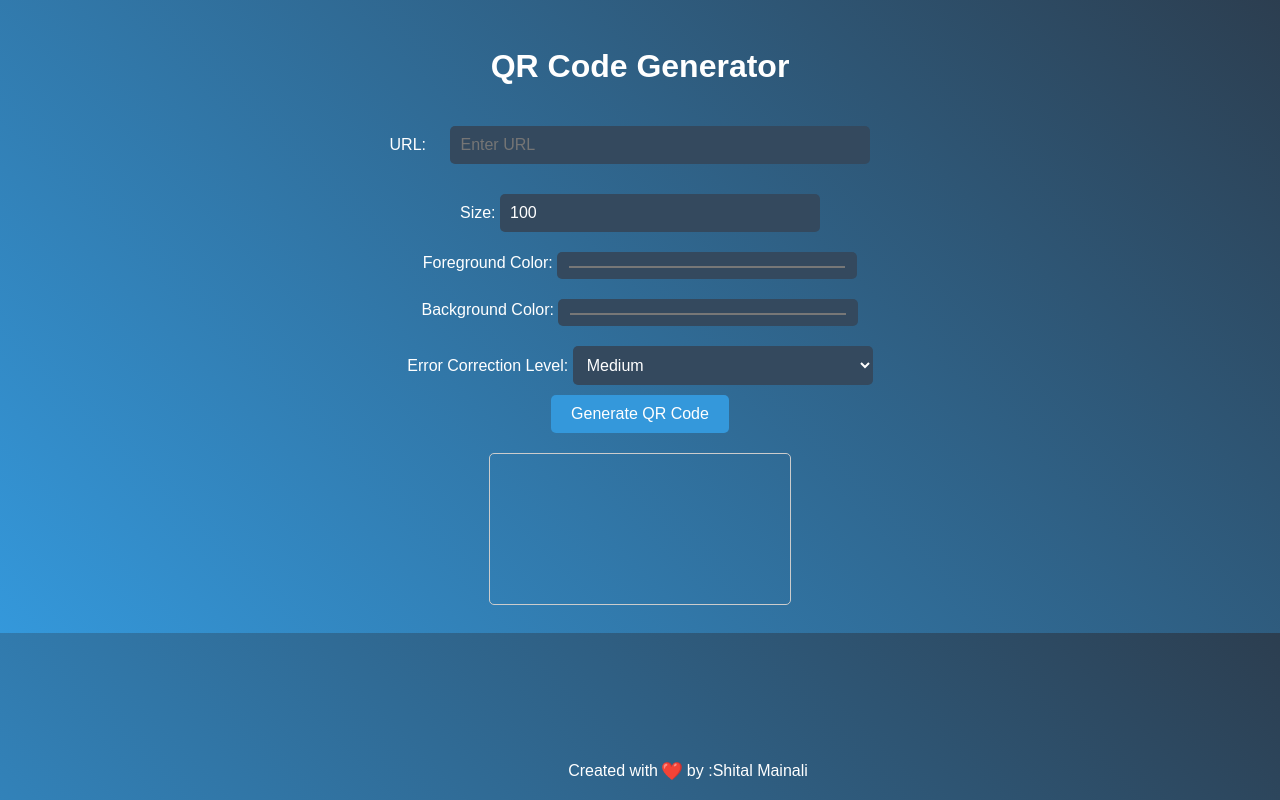
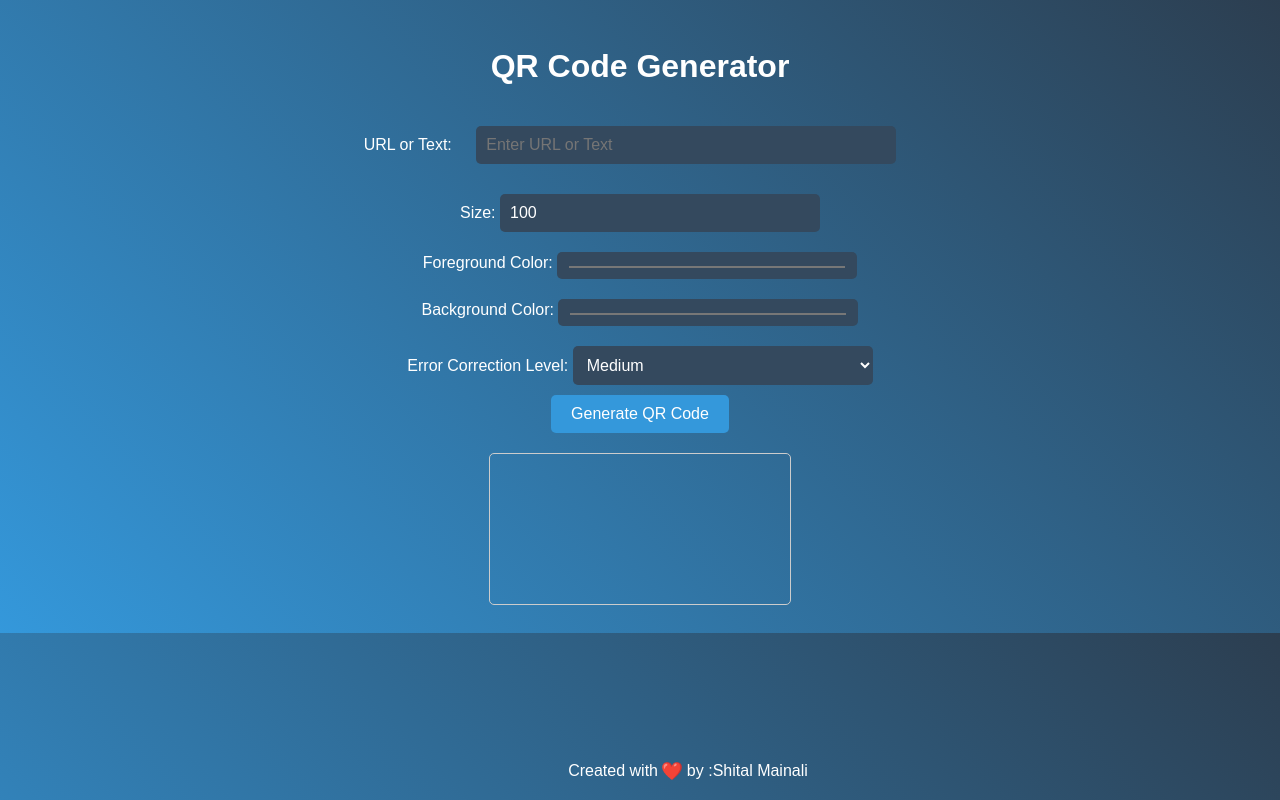
Before and after one commit to spiderb59/qrGenerator, a plain HTML site: page index.html in a window 1280 px wide. Drawn offline with Linux system fonts and the light colour scheme.

Commit message:
Added Text in input fields

```diff
--- a/index.html
+++ b/index.html
@@ -10,8 +10,8 @@
   <h1>QR Code Generator</h1>
   <p id="success" class="success-message"></p>
   <p id="error" class="error-message"></p>
-  <label for="qr-text">URL:</label>
-  <input type="text" id="qr-text" placeholder="Enter URL" class="input-field">
+  <label for="qr-text">URL or Text:</label>
+  <input type="text" id="qr-text" placeholder="Enter URL or Text" class="input-field">
   <br>
   <label for="qr-size">Size:</label>
   <input type="number" id="qr-size" min="100" max="500" value="100" class="input-field">
```
